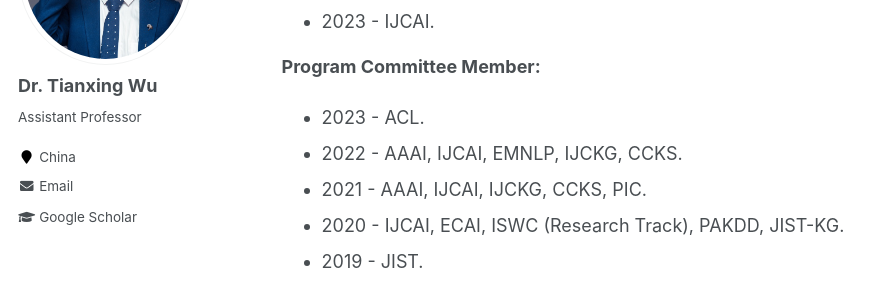
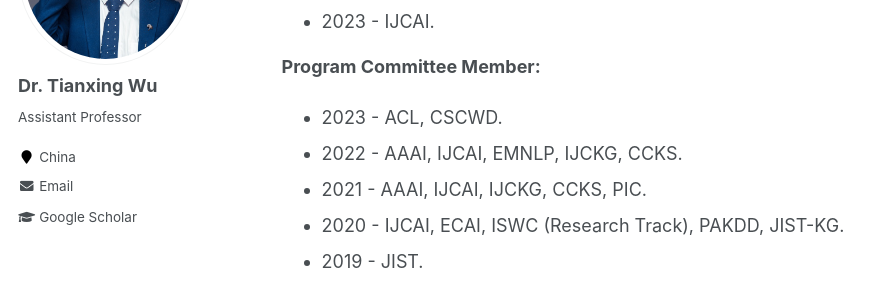
Before and after one commit to tianxing-wu/tianxing-wu.github.io, a Jekyll site: the page built from _pages/services.md, in a window 1280 px wide and 900 px high, scrolled down 1619 px. Shown: the part 153-450 px from the top of the window, without its empty margins (0-888 px from the left). Built offline with Jekyll 4.4.1, drawn with Linux system fonts in a browser that asks for light colours.

Commit message:
info update

```diff
--- a/_pages/services.md
+++ b/_pages/services.md
@@ -43,7 +43,7 @@ author_profile: true
 * 2023 - IJCAI.
 
 **Program Committee Member:**
-* 2023 - ACL.
+* 2023 - ACL, CSCWD.
 * 2022 - AAAI, IJCAI, EMNLP, IJCKG, CCKS.
 * 2021 - AAAI, IJCAI, IJCKG, CCKS, PIC.
 * 2020 - IJCAI, ECAI, ISWC (Research Track), PAKDD, JIST-KG.
```
Also changed, not shown: 1 other file.
